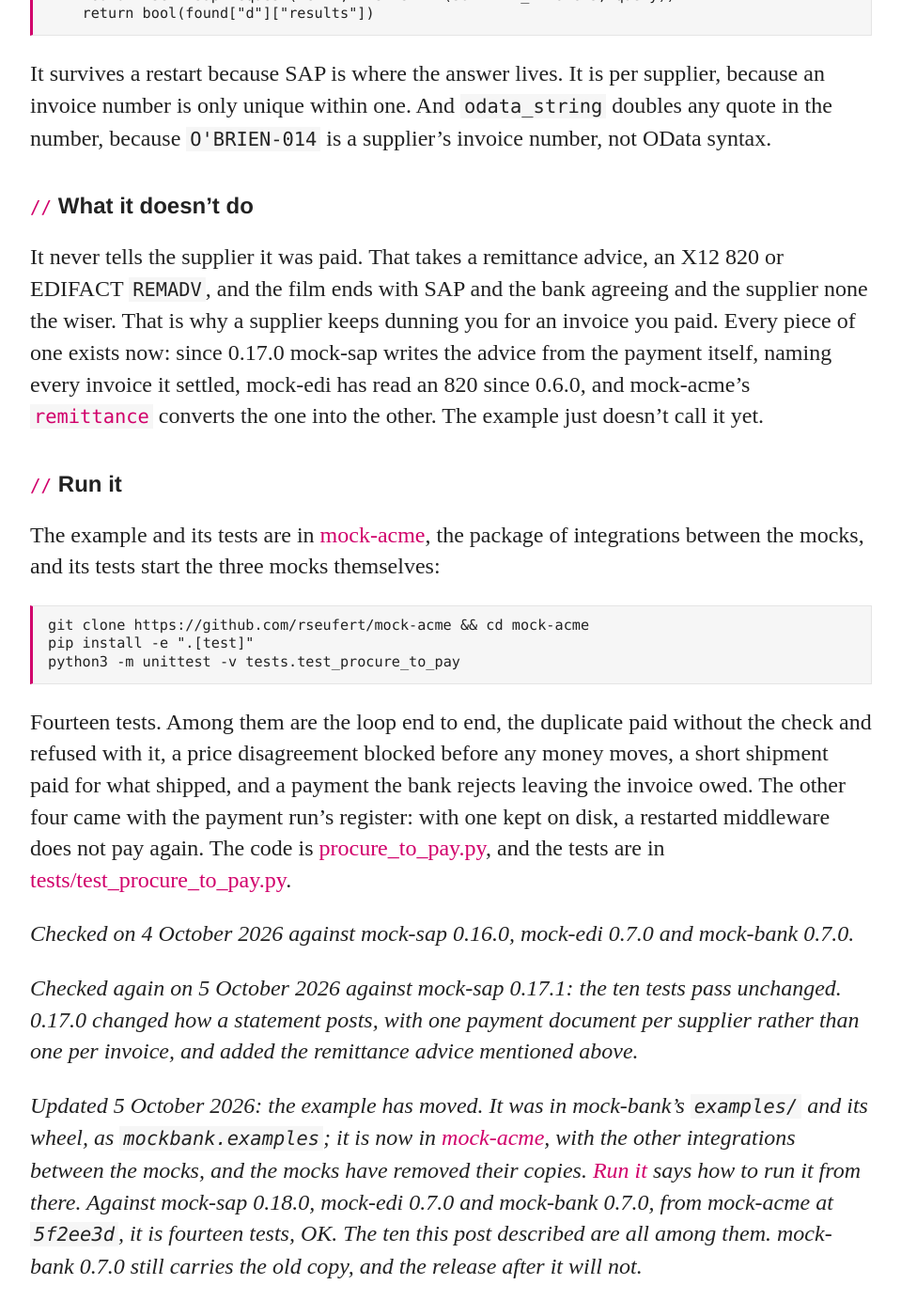
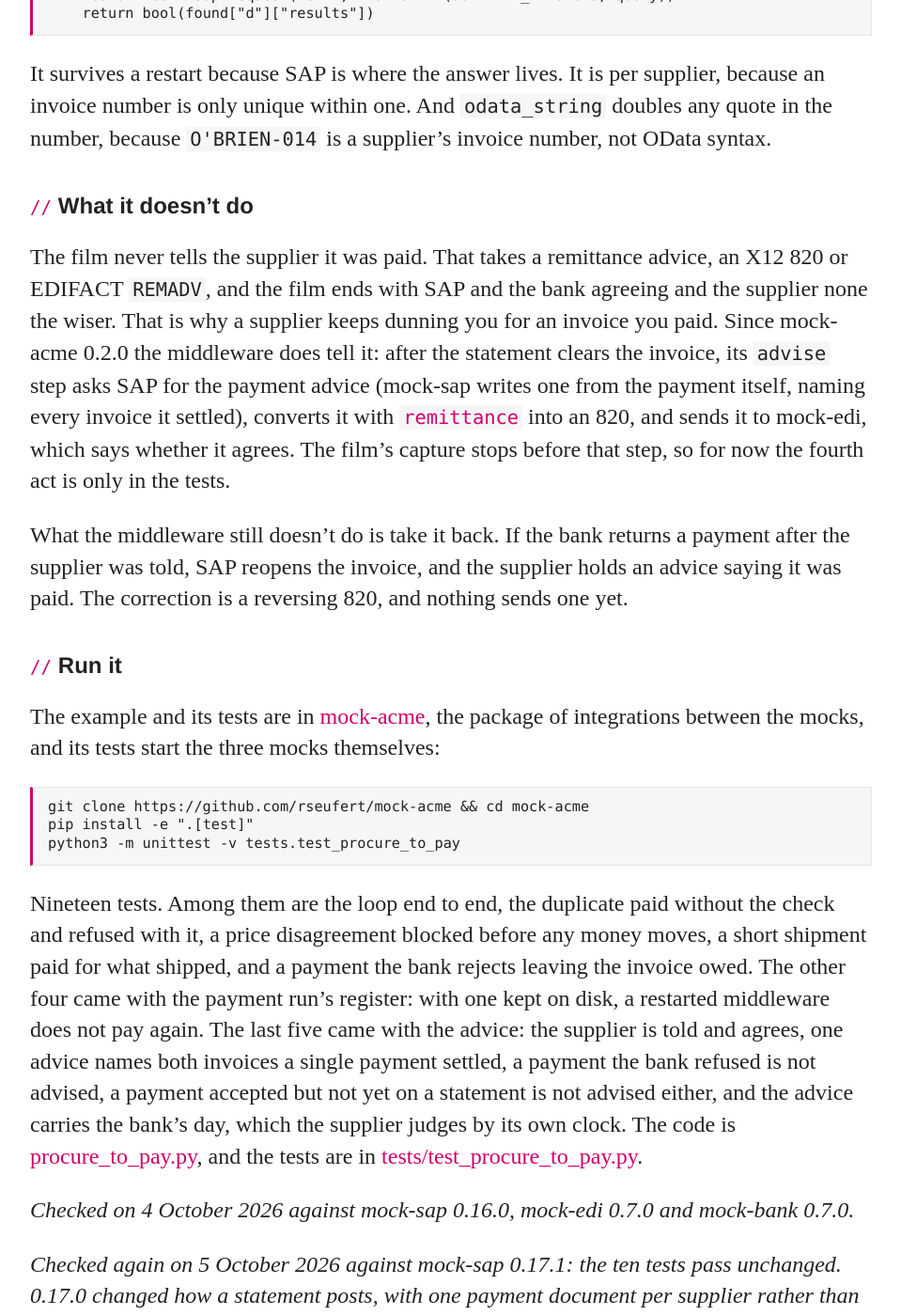
Before and after one commit to rseufert/rseufert.github.io, a Jekyll site: the page built from _posts/2026-10-02-one-purchase-across-three-mocks.md, in a window 1280 px wide and 1400 px high, scrolled down 2879 px. Shown: the whole window at 94% size, without its empty margins (160-1119 px from the left). Built offline with Jekyll 4.4.1, drawn with Linux system fonts in a browser that asks for light colours; some of the changed text lies outside the part shown.

Commit message:
p2p_film re-cut: mock-acme 0.2.0 drives it, every date a week later
mock-films 91871af re-captured the three-mock film through mock-acme 0.2.0's
procure_to_pay instead of mock-bank's packaged example. No row changed; the
run now starts Monday 2026-10-12 and pays Wednesday 2026-11-11. The alt on the
home page and the post comes from the index.

- The post's dates move with it, and "the example" becomes the middleware.
- mock-acme 0.2.0 tells the supplier what was paid, so the post's "What it
  doesn't do" and the examples page say what it does (advise, an 820 through
  remittance) and what it still doesn't (a reversing 820). Procure to pay is
  now nineteen tests; an Updated note says what changed.
- The examples page counted "three of the four" legs below it; it is four of
  five since Remittance.

Co-Authored-By: Claude Opus 5.5 <noreply@anthropic.com>
Claude-Session: https://claude.ai/code/session_015RDTBgG3oYVSZTAaz1gNwq

````diff
--- a/_posts/2026-10-02-one-purchase-across-three-mocks.md
+++ b/_posts/2026-10-02-one-purchase-across-three-mocks.md
@@ -11,7 +11,7 @@ image: /blog/p2p_film.png
 ---
 
 <figure class="film">
-	<a class="play" href="/blog/p2p_film.gif" title="play the film"><img src="/blog/p2p_film.png" width="800" height="450" alt="Four lanes: SAP, ACME, mock-edi as the supplier, and mock-bank; between the mocks runs the procure_to_pay example from the installed mock-bank package, driven by the capture script, which derived the Monday the run starts on, emptied the bank's holidays, and created the purchase order in SAP before the film starts. Act one, on Monday 2026-10-05: ACME's 850 goes to the supplier, and it acknowledges, confirms, packs, sends the despatch advice, raises invoice INV9000002 and sends the 810. Act two: the example posts that invoice to SAP as an INVOIC, and SAP posts it and owes EUR 1250.00. Act three: the script advances the bank's clock to Wednesday 2026-11-04, the day SAP says the invoice is due; the example sends a pain.001 with one payment, which the bank accepts, books and reports; the clock moves a day, the statement arrives, the example posts it to SAP as a FINSTA01 and SAP clears INV9000002. 22 empty statements are posted on the way and are not drawn, and the supplier is not told it was paid: the example sends no remittance advice."></a>
+	<a class="play" href="/blog/p2p_film.gif" title="play the film"><img src="/blog/p2p_film.png" width="800" height="450" alt="Four lanes: SAP, ACME, mock-edi as the supplier, and mock-bank; between the mocks runs procure_to_pay from the installed mock-acme package, ACME's middleware, driven by the capture script, which derived the Monday the run starts on, emptied the bank's holidays, and created the purchase order in SAP before the film starts. Act one, on Monday 2026-10-12: ACME's 850 goes to the supplier, and it acknowledges, confirms, packs, sends the despatch advice, raises invoice INV9000002 and sends the 810. Act two: the middleware posts that invoice to SAP as an INVOIC, and SAP posts it and owes EUR 1250.00. Act three: the script advances the bank's clock to Wednesday 2026-11-11, the day SAP says the invoice is due; the middleware sends a pain.001 with one payment, which the bank accepts, books and reports; the clock moves a day, the statement arrives, the middleware posts it to SAP as a FINSTA01 and SAP clears INV9000002. 22 empty statements are posted on the way and are not drawn, and the supplier is not told it was paid: the capture stops before the middleware's advise step."></a>
 	<figcaption>one purchase across all three mocks <span>drawn by mock-films from a real run</span></figcaption>
 </figure>
 
@@ -29,9 +29,9 @@ Every arrow in it is something one of the other worked examples already does wit
 
 ## What the film shows
 
-The run starts on Monday 2026-10-05. ACME's 850 goes to the supplier, which acknowledges it, confirms it, packs it, sends the despatch advice, and raises invoice INV9000002. The example posts that invoice into SAP as an `INVOIC`, and SAP now owes EUR 1250.00.
+The run starts on Monday 2026-10-12. ACME's 850 goes to the supplier, which acknowledges it, confirms it, packs it, sends the despatch advice, and raises invoice INV9000002. The middleware posts that invoice into SAP as an `INVOIC`, and SAP now owes EUR 1250.00.
 
-Then the bank's clock moves to Wednesday 2026-11-04, the day SAP says the invoice is due. The payment run sends a `pain.001` with one payment; the bank accepts it, books it and reports the debit. The clock moves a day, Thursday's statement arrives, the example posts it to SAP as a `FINSTA01`, and SAP clears INV9000002. On the way, 22 empty statements were posted for the days nothing happened, and the film leaves them out.
+Then the bank's clock moves to Wednesday 2026-11-11, the day SAP says the invoice is due. The payment run sends a `pain.001` with one payment; the bank accepts it, books it and reports the debit. The clock moves a day, Thursday's statement arrives, the middleware posts it to SAP as a `FINSTA01`, and SAP clears INV9000002. On the way, 22 empty statements were posted for the days nothing happened, and the film leaves them out.
 
 ## Each pair was green while the chain was broken
 
@@ -69,7 +69,9 @@ It survives a restart because SAP is where the answer lives. It is per supplier,
 
 ## What it doesn't do
 
-It never tells the supplier it was paid. That takes a remittance advice, an X12 820 or EDIFACT `REMADV`, and the film ends with SAP and the bank agreeing and the supplier none the wiser. That is why a supplier keeps dunning you for an invoice you paid. Every piece of one exists now: since 0.17.0 mock-sap writes the advice from the payment itself, naming every invoice it settled, mock-edi has read an 820 since 0.6.0, and mock-acme's [`remittance`](/examples/#remittance) converts the one into the other. The example just doesn't call it yet.
+The film never tells the supplier it was paid. That takes a remittance advice, an X12 820 or EDIFACT `REMADV`, and the film ends with SAP and the bank agreeing and the supplier none the wiser. That is why a supplier keeps dunning you for an invoice you paid. Since mock-acme 0.2.0 the middleware does tell it: after the statement clears the invoice, its `advise` step asks SAP for the payment advice (mock-sap writes one from the payment itself, naming every invoice it settled), converts it with [`remittance`](/examples/#remittance) into an 820, and sends it to mock-edi, which says whether it agrees. The film's capture stops before that step, so for now the fourth act is only in the tests.
+
+What the middleware still doesn't do is take it back. If the bank returns a payment after the supplier was told, SAP reopens the invoice, and the supplier holds an advice saying it was paid. The correction is a reversing 820, and nothing sends one yet.
 
 ## Run it
 
@@ -81,7 +83,7 @@ pip install -e ".[test]"
 python3 -m unittest -v tests.test_procure_to_pay
 ```
 
-Fourteen tests. Among them are the loop end to end, the duplicate paid without the check and refused with it, a price disagreement blocked before any money moves, a short shipment paid for what shipped, and a payment the bank rejects leaving the invoice owed. The other four came with the payment run's register: with one kept on disk, a restarted middleware does not pay again. The code is [procure_to_pay.py](https://github.com/rseufert/mock-acme/blob/main/mockacme/procure_to_pay.py), and the tests are in [tests/test_procure_to_pay.py](https://github.com/rseufert/mock-acme/blob/main/tests/test_procure_to_pay.py).
+Nineteen tests. Among them are the loop end to end, the duplicate paid without the check and refused with it, a price disagreement blocked before any money moves, a short shipment paid for what shipped, and a payment the bank rejects leaving the invoice owed. The other four came with the payment run's register: with one kept on disk, a restarted middleware does not pay again. The last five came with the advice: the supplier is told and agrees, one advice names both invoices a single payment settled, a payment the bank refused is not advised, a payment accepted but not yet on a statement is not advised either, and the advice carries the bank's day, which the supplier judges by its own clock. The code is [procure_to_pay.py](https://github.com/rseufert/mock-acme/blob/main/mockacme/procure_to_pay.py), and the tests are in [tests/test_procure_to_pay.py](https://github.com/rseufert/mock-acme/blob/main/tests/test_procure_to_pay.py).
 
 *Checked on 4 October 2026 against mock-sap 0.16.0, mock-edi 0.7.0 and mock-bank 0.7.0.*
 
@@ -89,4 +91,6 @@ Fourteen tests. Among them are the loop end to end, the duplicate paid without t
 
 *Updated 5 October 2026: the example has moved. It was in mock-bank's `examples/` and its wheel, as `mockbank.examples`; it is now in [mock-acme](https://github.com/rseufert/mock-acme), with the other integrations between the mocks, and the mocks have removed their copies. [Run it](#run-it) says how to run it from there. Against mock-sap 0.18.0, mock-edi 0.7.0 and mock-bank 0.7.0, from mock-acme at `5f2ee3d`, it is fourteen tests, OK. The ten this post described are all among them. mock-bank 0.7.0 still carries the old copy, and the release after it will not.*
 
+*Updated 5 October 2026: mock-films re-cut the film with mock-acme 0.2.0's `procure_to_pay` driving it, where it had run mock-bank's packaged example. No row changed, but every date moved a week, because the run is dated the Monday after the capture: it now starts on Monday 2026-10-12 and pays on Wednesday 2026-11-11. mock-acme 0.2.0 also tells the supplier what was paid, so [What it doesn't do](#what-it-doesnt-do) now says what the middleware does and what it still doesn't. Against mock-sap 0.18.0, mock-edi 0.7.0 and mock-bank 0.7.0, from mock-acme 0.2.0 at `c538e72`, it is nineteen tests, OK.*
+
 <script src="/js/films.js" defer></script>
--- a/index.html
+++ b/index.html
@@ -67,7 +67,7 @@ curl -X POST --data-binary @pain001.xml http://127.0.0.1:8090/payments</code></p
 	<div class="project" id="together">
 		<h3><a href="/blog/2026/10/02/one-purchase-across-three-mocks">One purchase, all three mocks</a></h3>
 		<figure class="film">
-			<a class="play" href="/blog/p2p_film.gif" title="play the film"><img src="/blog/p2p_film.png" width="800" height="450" loading="lazy" alt="Four lanes: SAP, ACME, mock-edi as the supplier, and mock-bank; between the mocks runs the procure_to_pay example from the installed mock-bank package, driven by the capture script, which derived the Monday the run starts on, emptied the bank's holidays, and created the purchase order in SAP before the film starts. Act one, on Monday 2026-10-05: ACME's 850 goes to the supplier, and it acknowledges, confirms, packs, sends the despatch advice, raises invoice INV9000002 and sends the 810. Act two: the example posts that invoice to SAP as an INVOIC, and SAP posts it and owes EUR 1250.00. Act three: the script advances the bank's clock to Wednesday 2026-11-04, the day SAP says the invoice is due; the example sends a pain.001 with one payment, which the bank accepts, books and reports; the clock moves a day, the statement arrives, the example posts it to SAP as a FINSTA01 and SAP clears INV9000002. 22 empty statements are posted on the way and are not drawn, and the supplier is not told it was paid: the example sends no remittance advice."></a>
+			<a class="play" href="/blog/p2p_film.gif" title="play the film"><img src="/blog/p2p_film.png" width="800" height="450" loading="lazy" alt="Four lanes: SAP, ACME, mock-edi as the supplier, and mock-bank; between the mocks runs procure_to_pay from the installed mock-acme package, ACME's middleware, driven by the capture script, which derived the Monday the run starts on, emptied the bank's holidays, and created the purchase order in SAP before the film starts. Act one, on Monday 2026-10-12: ACME's 850 goes to the supplier, and it acknowledges, confirms, packs, sends the despatch advice, raises invoice INV9000002 and sends the 810. Act two: the middleware posts that invoice to SAP as an INVOIC, and SAP posts it and owes EUR 1250.00. Act three: the script advances the bank's clock to Wednesday 2026-11-11, the day SAP says the invoice is due; the middleware sends a pain.001 with one payment, which the bank accepts, books and reports; the clock moves a day, the statement arrives, the middleware posts it to SAP as a FINSTA01 and SAP clears INV9000002. 22 empty statements are posted on the way and are not drawn, and the supplier is not told it was paid: the capture stops before the middleware's advise step."></a>
 			<figcaption>one purchase across all three mocks <span>drawn by mock-films from a real run</span></figcaption>
 		</figure>
 		<p>A purchase order in mock-sap goes to mock-edi's supplier as an 850, comes back confirmed, shipped and invoiced, is posted into SAP as money owed, paid through mock-bank, and cleared by the bank's statement. Each pair of mocks was green while the chain between them was broken.</p>
@@ -88,7 +88,7 @@ curl -X POST --data-binary @pain001.xml http://127.0.0.1:8090/payments</code></p
 		<h3><a href="/examples/">Worked examples</a></h3>
 		<p>Small integrations between the mocks, each with its tests, kept in <a href="https://github.com/rseufert/mock-acme">mock-acme</a>.</p>
 		<ul class="index">
-			<li><a href="/examples/#procure-to-pay">Procure to pay</a> <span class="tag">all three mocks</span><br>One purchase, carried the whole way: from a purchase order in SAP to the bank statement that clears it.</li>
+			<li><a href="/examples/#procure-to-pay">Procure to pay</a> <span class="tag">all three mocks</span><br>One purchase, carried the whole way: from a purchase order in SAP to the bank statement that clears it and the advice that tells the supplier.</li>
 			<li><a href="/examples/#po-bridge">PO bridge</a> <span class="tag">mock-sap + mock-edi</span><br>Reads a purchase order from SAP, sends it to the supplier as an X12 850, and posts the supplier's 855 back as an <code>ORDRSP</code> IDoc.</li>
 			<li><a href="/examples/#invoice-check">Invoice check</a> <span class="tag">mock-sap + mock-edi</span><br>Posts a supplier's 810 invoice into SAP only if it passes a three-way match against the purchase order and the ship notice.</li>
 			<li><a href="/examples/#pay-invoices">Pay invoices</a> <span class="tag">mock-edi + mock-bank</span><br>Pays a supplier's EDIFACT <code>INVOIC</code>s in a <code>pain.001</code>, then works out from what the bank sends back which are actually paid.</li>
````
Also changed, not shown: examples/index.html (+5 -3 lines), blog/p2p_film.gif, blog/p2p_film.png.
